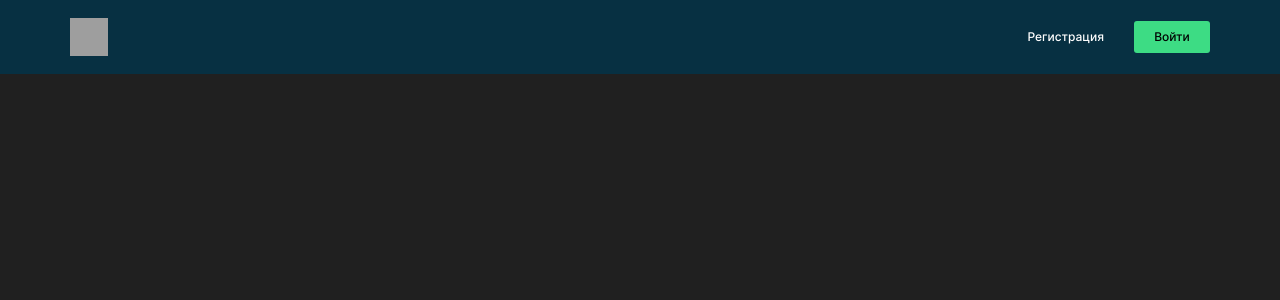
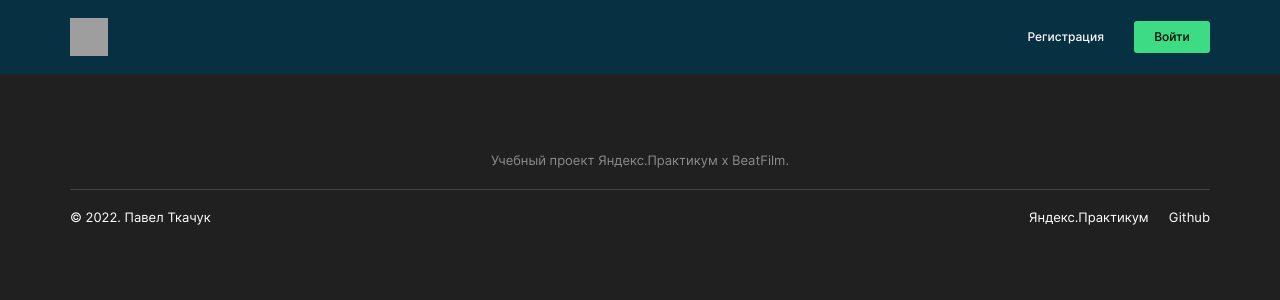
Before and after one commit to pstkachuk/movies-explorer-frontend, a React (Create React App) app: page / in a window 1280 px wide. Shown: the top 300 px of the page. Built offline with nearby package versions, Linux system fonts and the light colour scheme; grey boxes are pictures that could not be loaded.

Commit message:
сверстать footer

```diff
--- a/package.json
+++ b/package.json
@@ -10,7 +10,8 @@
     "react-dom": "^18.2.0",
     "react-router-dom": "^5.2.1",
     "react-scripts": "5.0.1",
-    "web-vitals": "^2.1.4"
+    "web-vitals": "^2.1.4",
+    "webpack-dev-middleware": "^5.3.3"
   },
   "scripts": {
     "start": "react-scripts start",
--- a/src/components/App/App.js
+++ b/src/components/App/App.js
@@ -1,6 +1,7 @@
 import { useState } from 'react';
 import './App.css';
 import Header from '../Header/Header';
+import Footer from '../Footer/Footer';
 
 function App() {
   const [loggedIn, setLoggedIn] = useState(false);
@@ -8,6 +9,7 @@ function App() {
   return (
     <div className="page">
       <Header loggedIn={ loggedIn } />
+      <Footer />
     </div>
   );
 }
--- a/src/components/Footer/Footer.css
+++ b/src/components/Footer/Footer.css
@@ -0,0 +1,60 @@
+.footer {
+  max-width: calc(100% - 70px * 2);
+  margin: 0 auto;
+  margin-top: 79px;
+  margin-bottom: 20px;
+  display: flex;
+  flex-direction: column;
+  align-items: center;
+}
+
+.footer__title {
+  margin: 0;
+  box-sizing: border-box;
+  padding-bottom: 20px;
+  color: #8B8B8B;
+  font-style: normal;
+  font-weight: 400;
+  font-size: 13px;
+  line-height: 1.2;
+  border-bottom: 1px solid #424242;
+  width: 100%;
+  text-align: center;
+}
+
+.footer__navigation-container {
+  display: flex;
+  align-items: center;
+  width: 100%;
+  justify-content: space-between;
+  margin-top: 20px;
+  margin-bottom: 20px;
+}
+
+.footer__copyright {
+  font-style: normal;
+  font-weight: 400;
+  font-size: 13px;
+  line-height: 1.2;
+  color: #fff;
+  margin: 0;
+}
+
+.footer__navigation {
+  display: flex;
+  gap: 20px;
+}
+
+.footer__link {
+  font-style: normal;
+  font-weight: 400;
+  font-size: 13px;
+  line-height: 1.2;
+  text-decoration: none;
+  color: #fff;
+  transition: opacity linear .2s;
+}
+
+.footer__link:hover {
+  opacity: .7;
+}
--- a/src/components/Footer/Footer.js
+++ b/src/components/Footer/Footer.js
@@ -0,0 +1,26 @@
+import './Footer.css';
+
+function Footer() {
+
+  return (
+    <footer className="footer">
+      <h2 className="footer__title">
+        Учебный проект Яндекс.Практикум х BeatFilm.
+      </h2>
+      <div className="footer__navigation-container">
+        <p className="footer__copyright">&#169; 2022. Павел Ткачук</p>
+        <nav className="footer__navigation">
+          <a href="https://practicum.yandex.ru" className="footer__link">
+            Яндекс.Практикум
+          </a>
+          <a href="https://github.com/pstkachuk" className="footer__link">
+            Github
+          </a>
+        </nav>
+      </div>
+
+    </footer>
+  )
+}
+
+export default Footer;
```
Also changed, not shown: 1 other file (tests, documents, lock files or other folders).
